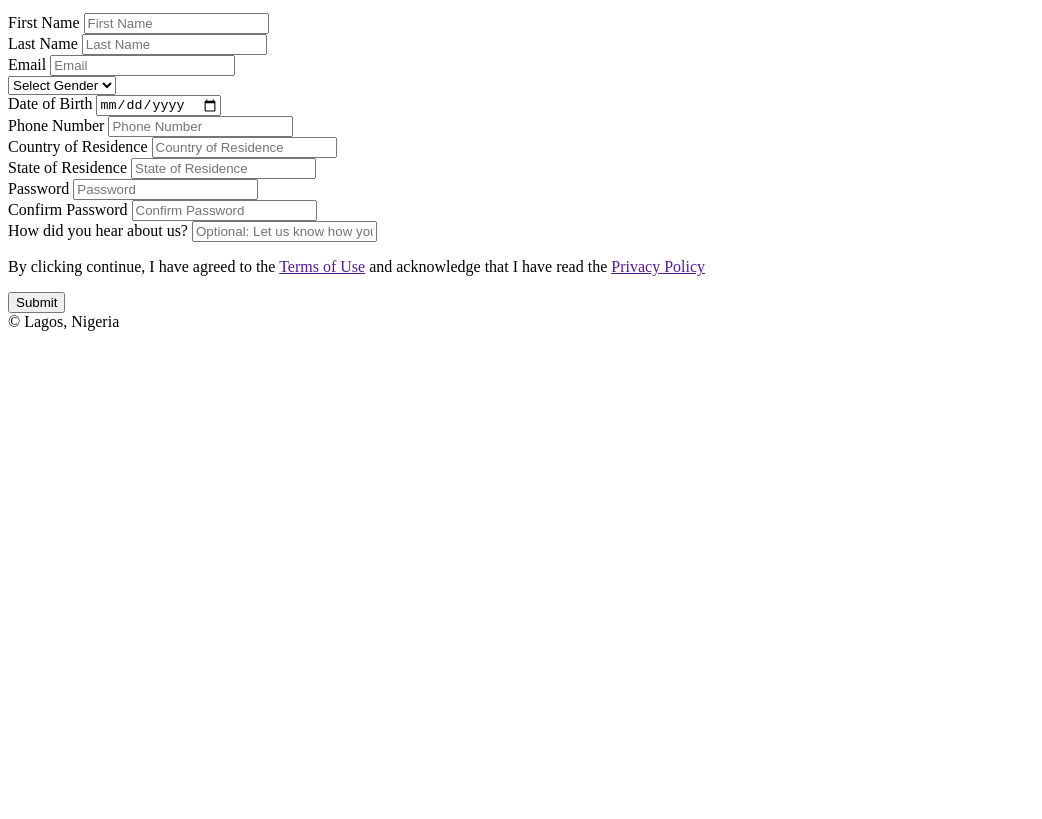
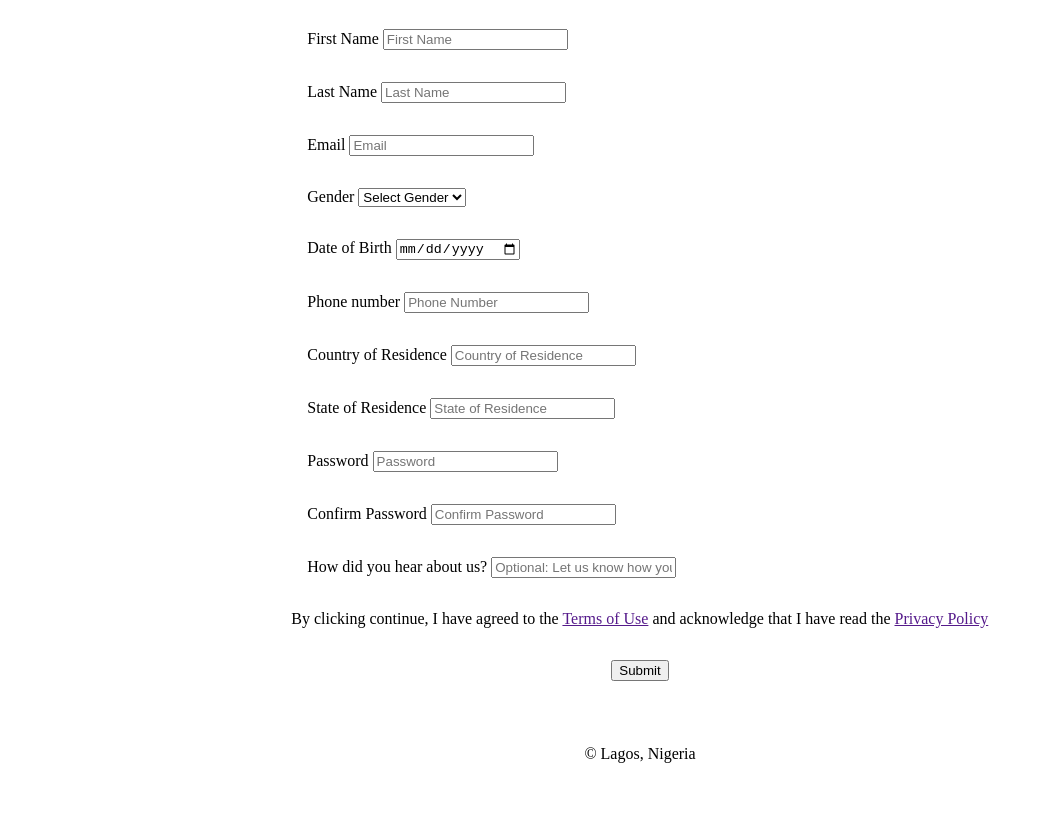
Before and after one commit to Fadayini-Priscilla/AltSchool, a plain HTML site: page HTML Assignment 1/form.html in a window 1280 px wide. Shown: the part 114-933 px from the top of the page, without its empty margins (0-1042 px from the left). Before the commit the page ends 800 px from the top, so only its background shows below. Drawn offline with Linux system fonts and the light colour scheme.

Commit message:
Update form.html

```diff
--- a/HTML Assignment 1/form.html
+++ b/HTML Assignment 1/form.html
@@ -5,67 +5,86 @@
     <meta name="viewport" content="width=device-width, initial-scale=1.0">
     <title>AltSchool Application Form</title>
 </head>
-<body>
+<body style=" display: flex; flex-direction: column; align-items: center; justify-content: center;" >
     <a href="./index.html">First Assignment</a>
-    <form>
-        <header>
+    <main>
         <h2> Signup</h2>
             <p>Take the next steps to apply at AltSchool Africa</p>
-        </header>
-        <main>
-            <div>
-                <label> First Name</label>
-                <input placeholder="First Name" type="text">
+        <form action="/submit" method="post">
+                <div style="padding: 1rem;">
+                    <label for="first_name"> First Name</label>
+                    <input placeholder="First Name" type="text" name="firstName" id="first_name" required="">
                 </div>
-            <div>
-                <label> Last Name</label>
-                <input placeholder="Last Name" type="text">
+
+                <div style="padding: 1rem;">
+                    <label for="last_name"> Last Name</label>
+                    <input placeholder="Last Name" type="text" name="lastName" id="last_name" required="">
                 </div>
-            <div>
-                <label> Email</label>
-                <input placeholder="Email" type="email">
+
+                <div style="padding: 1rem;">
+                    <label> Email
+                        <input placeholder="Email" type="email" required="">
+                    </label>
                 </div>
-            <div>
+
+                <div style="padding: 1rem;">
+                    <label>Gender
                         <select>
                             <option value="">Select Gender</option>
                             <option value="male">Male</option>
                             <option value="female">Female</option>
                         </select>
+                    </label>
                 </div>
-            <div>
-                <label> Date of Birth</label>
-                <input type="date" required>
+
+                <div style="padding: 1rem;">
+                    <label for="date"> Date of Birth
+                        <input type="date">
+                    </label>
                 </div>
-            <div>
-                <label> Phone Number</label>
-                <input placeholder="Phone Number" type="tel" required>
+
+                <div style="padding: 1rem;">
+                    <label for="number"> Phone number
+                        <input placeholder="Phone Number" type="tel" required="">
+                    </label>
                 </div>
-            <div>
-                <label> Country of Residence</label>
-                <input placeholder="Country of Residence" required>
+
+                <div style="padding: 1rem;">
+                    <label> Country of Residence
+                        <input placeholder="Country of Residence" required="">
+                    </label>
                 </div>
-            <div>
-                <label> State of Residence</label>
-                <input placeholder="State of Residence" required>
+
+                <div style="padding: 1rem;">
+                    <label> State of Residence
+                        <input placeholder="State of Residence" required="">
+                    </label>
                 </div>
-            <div>
-                <label> Password</label>
-                <input placeholder="Password" type="password" required>
+
+                <div style="padding: 1rem;">
+                    <label> Password
+                        <input placeholder="Password" type="password" required="">
+                    </label>
                 </div>
-            <div>
-                <label> Confirm Password</label>
-                <input placeholder="Confirm Password" type="password" required>
+
+                <div style="padding: 1rem;">
+                    <label> Confirm Password
+                        <input placeholder="Confirm Password" type="password" required="">
+                    </label>
                 </div>
-            <div>
-                <label> How did you hear about us?</label>
+
+                <div style="padding: 1rem;">
+                    <label> How did you hear about us?
                         <input placeholder="Optional: Let us know how you found us">
+                    </label>
                 </div>
+
                 <p> By clicking continue, I have agreed to the <a href="">Terms of Use</a> and acknowledge that I have read the <a href="">Privacy Policy</a></p>
-            <div>
-                <button type="submit">Submit</button>
+                <div style="padding: 1rem 20rem;">
+                    <button type="submit" >Submit</button>
                 </div>
+            </form>
     </main>
-    </form>
-    <footer>&copy; Lagos, Nigeria</footer>
+    <footer style="padding: 3rem;">&copy; Lagos, Nigeria</footer>
 </body>
 </html>
```
Lines whose indentation alone changed are shown as unchanged.
